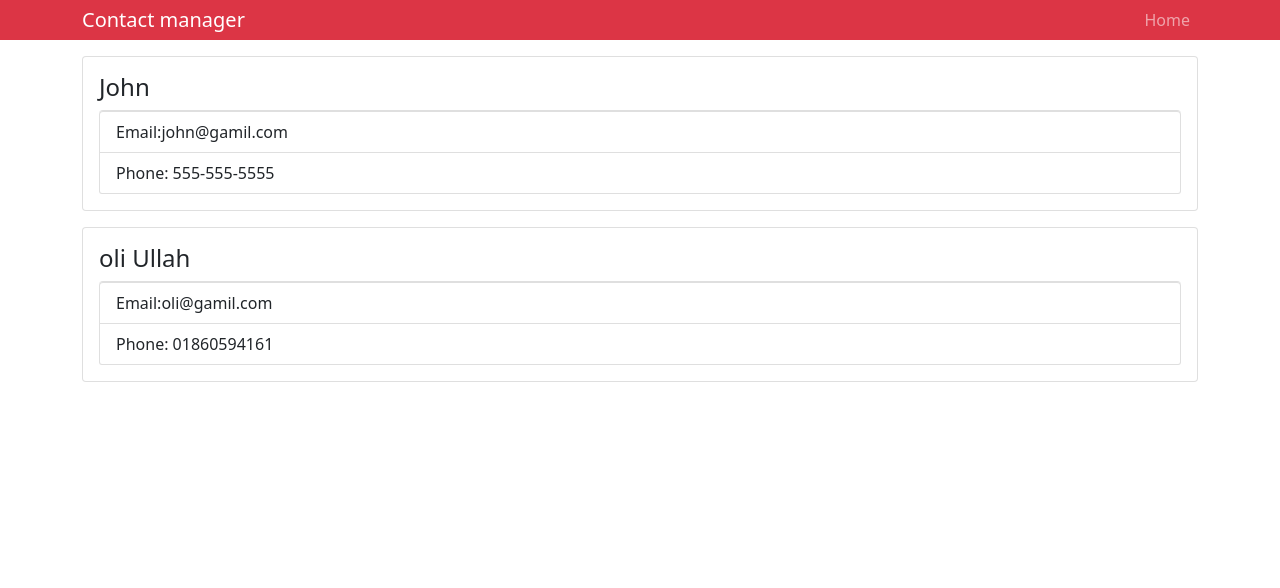
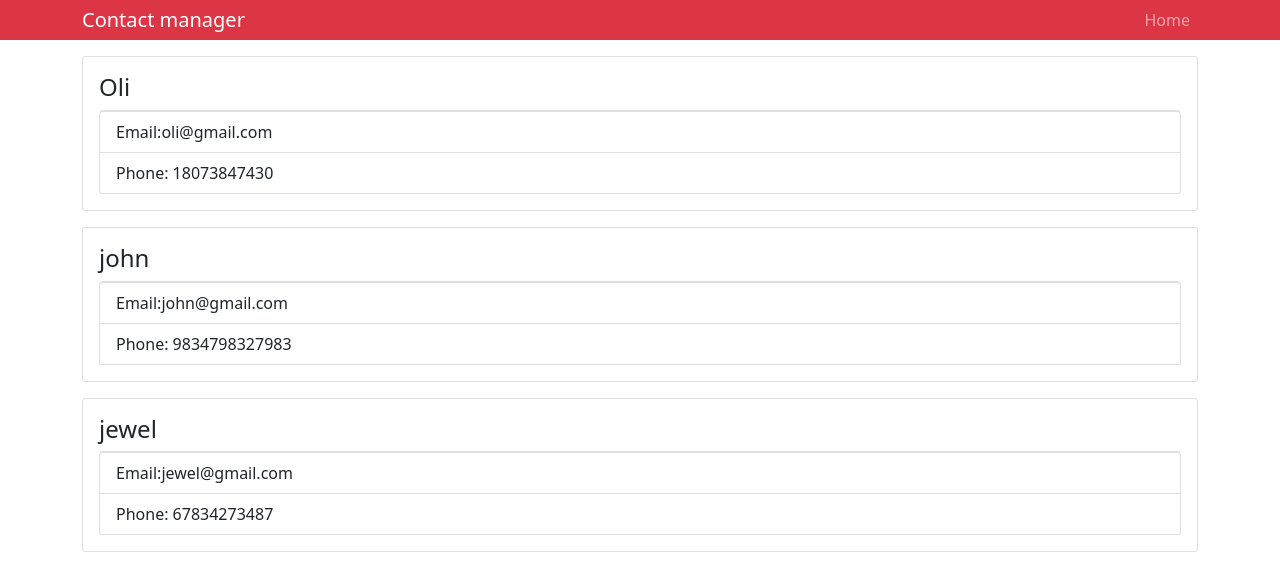
Before and after one commit to oliullahjewel96/reactCourse, a React (Create React App) app in the folder contactmanager/: page / in a window 1280 px wide. Shown: the top 588 px of the page. Built offline with nearby package versions, Linux system fonts and the light colour scheme.

Commit message:
Created state in React

```diff
--- a/contactmanager/src/App.js
+++ b/contactmanager/src/App.js
@@ -1,5 +1,5 @@
 import React, { Component } from "react";
-import Contact from "./components/Contact";
+import Contacts from "./components/Contacts";
 import Header from "./components/Header";
 
 import "bootstrap/dist/css/bootstrap.min.css";
@@ -10,8 +10,7 @@
     <div className="App">
       <Header branding="Contact manager" />
       <div className="container">
-        <Contact name="John" email="john@gamil.com" phone="555-555-5555" />
-        <Contact name="oli Ullah" email="oli@gamil.com" phone="01860594161" />
+        <Contacts />
       </div>
     </div>
   );
--- a/contactmanager/src/components/Contact.js
+++ b/contactmanager/src/components/Contact.js
@@ -8,7 +8,7 @@
   //     phone: PropTypes.string.isRequired,
   //   };
   render() {
-    const { name, email, phone } = this.props;
+    const { name, email, phone } = this.props.contact;
     return (
       <div className="card card-body mb-3">
         <h4>{name}</h4>
--- /dev/null
+++ b/contactmanager/src/components/Contacts.js
@@ -0,0 +1,39 @@
+import React, { Component } from "react";
+import Contact from "./Contact";
+
+class Contacts extends Component {
+  state = {
+    contacts: [
+      {
+        id: 1,
+        name: "Oli",
+        email: "oli@gmail.com",
+        phone: "18073847430",
+      },
+      {
+        id: 2,
+        name: "john",
+        email: "john@gmail.com",
+        phone: "9834798327983",
+      },
+      {
+        id: 3,
+        name: "jewel",
+        email: "jewel@gmail.com",
+        phone: "67834273487",
+      },
+    ],
+  };
+  render() {
+    const { contacts } = this.state;
+    return (
+      <div>
+        {contacts.map((contact) => (
+          <Contact key={contact.id} contact={contact} />
+        ))}
+      </div>
+    );
+  }
+}
+
+export default Contacts;
```
